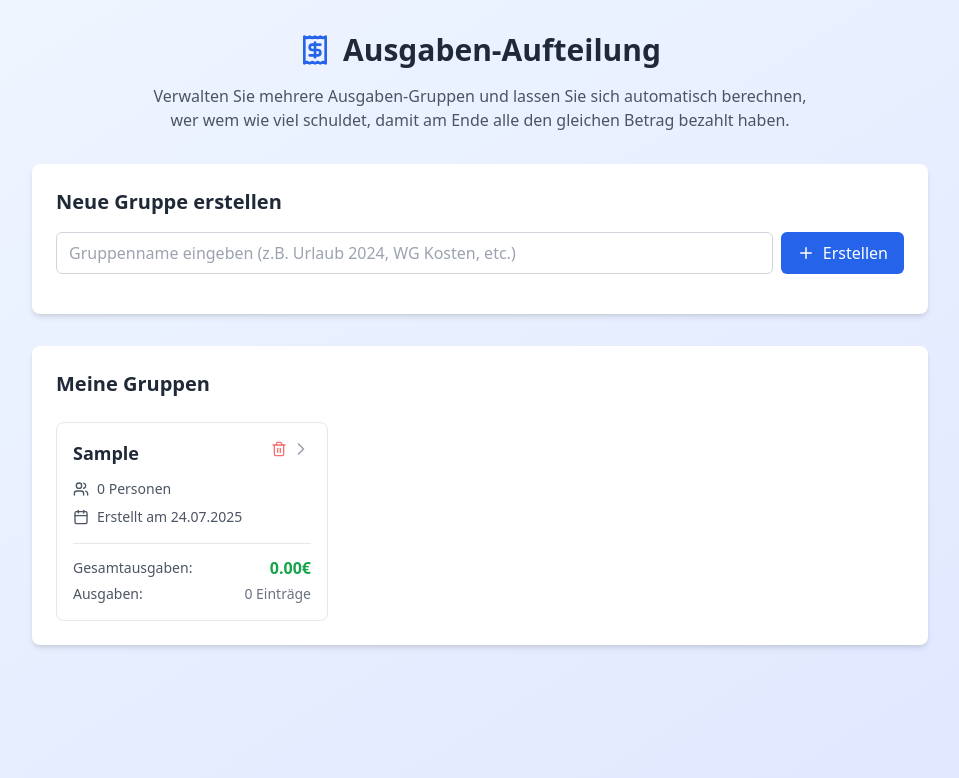
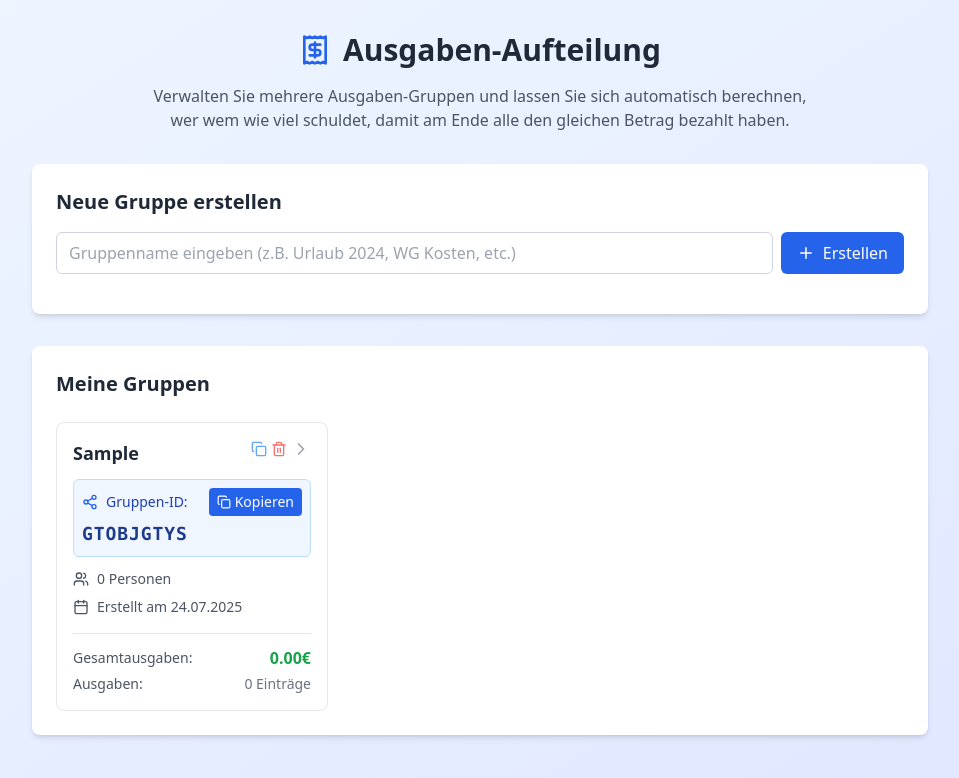
Before and after one commit to GitGhost75/expenses-bolt, a React (Vite) app: page / in a window 1280 px wide. Both pictures are taken after typing "Sample" into the empty fields and a click on the button "Erstellen". Shown: the top 778 px of the page, without its empty margins (160-1119 px from the left). Built offline with nearby package versions, Linux system fonts and the light colour scheme.

Commit message:
Gruppen-ID für das Teilen von Gruppen hinzufügen

```diff
--- a/src/App.tsx
+++ b/src/App.tsx
@@ -4,6 +4,7 @@ import { PersonManager } from './components/PersonManager';
 import { ExpenseManager } from './components/ExpenseManager';
 import { Summary } from './components/Summary';
 import { Group, Person, Expense } from './types';
+import { generateShareId } from './utils/groupUtils';
 import { Receipt, ArrowLeft } from 'lucide-react';
 
 function App() {
@@ -15,6 +16,7 @@ function App() {
   const addGroup = (name: string) => {
     const newGroup: Group = {
       id: Date.now().toString(),
+      shareId: generateShareId(),
       name,
       people: [],
       expenses: [],
--- a/src/components/GroupManager.tsx
+++ b/src/components/GroupManager.tsx
@@ -1,5 +1,5 @@
 import React, { useState } from 'react';
-import { Plus, Users, Calendar, Trash2, ChevronRight } from 'lucide-react';
+import { Plus, Users, Calendar, Trash2, ChevronRight, Share2, Copy, Check } from 'lucide-react';
 import { Group } from '../types';
 
 interface GroupManagerProps {
@@ -11,6 +11,7 @@ interface GroupManagerProps {
 
 export function GroupManager({ groups, onAddGroup, onRemoveGroup, onSelectGroup }: GroupManagerProps) {
   const [newGroupName, setNewGroupName] = useState('');
+  const [copiedGroupId, setCopiedGroupId] = useState<string | null>(null);
 
   const handleSubmit = (e: React.FormEvent) => {
     e.preventDefault();
@@ -30,6 +31,16 @@ export function GroupManager({ groups, onAddGroup, onRemoveGroup, onSelectGroup
 
   const getTotalExpenses = (group: Group) => {
     return group.expenses.reduce((sum, expense) => sum + expense.amount, 0);
+  };
+
+  const copyShareId = async (shareId: string, groupId: string) => {
+    try {
+      await navigator.clipboard.writeText(shareId);
+      setCopiedGroupId(groupId);
+      setTimeout(() => setCopiedGroupId(null), 2000);
+    } catch (err) {
+      console.error('Failed to copy share ID:', err);
+    }
   };
 
   return (
@@ -82,13 +93,57 @@ export function GroupManager({ groups, onAddGroup, onRemoveGroup, onSelectGroup
                     <button
                       onClick={(e) => {
                         e.stopPropagation();
+                        copyShareId(group.shareId, group.id);
+                      }}
+                      className="text-blue-400 hover:text-blue-600 transition-colors duration-200"
+                      title="Gruppen-ID kopieren"
+                    >
+                      {copiedGroupId === group.id ? <Check size={16} /> : <Copy size={16} />}
+                    </button>
+                    <button
+                      onClick={(e) => {
+                        e.stopPropagation();
                         onRemoveGroup(group.id);
                       }}
                       className="text-red-400 hover:text-red-600 transition-colors duration-200"
+                      title="Gruppe löschen"
                     >
                       <Trash2 size={16} />
                     </button>
                     <ChevronRight size={20} className="text-gray-400 group-hover:text-blue-600 transition-colors duration-200" />
+                  </div>
+                </div>
+
+                <div className="mb-3 p-2 bg-blue-50 rounded-md border border-blue-200">
+                  <div className="flex items-center justify-between">
+                    <div className="flex items-center gap-2">
+                      <Share2 size={16} className="text-blue-600" />
+                      <span className="text-sm font-medium text-blue-800">Gruppen-ID:</span>
+                    </div>
+                    <button
+                      onClick={(e) => {
+                        e.stopPropagation();
+                        copyShareId(group.shareId, group.id);
+                      }}
+                      className="flex items-center gap-1 px-2 py-1 text-sm bg-blue-600 text-white rounded hover:bg-blue-700 transition-colors duration-200"
+                    >
+                      {copiedGroupId === group.id ? (
+                        <>
+                          <Check size={14} />
+                          Kopiert!
+                        </>
+                      ) : (
+                        <>
+                          <Copy size={14} />
+                          Kopieren
+                        </>
+                      )}
+                    </button>
+                  </div>
+                  <div className="mt-1">
+                    <code className="text-lg font-mono font-bold text-blue-900 tracking-wider">
+                      {group.shareId}
+                    </code>
                   </div>
                 </div>
 
--- a/src/types.ts
+++ b/src/types.ts
@@ -13,6 +13,7 @@ export interface Expense {
 
 export interface Group {
   id: string;
+  shareId: string;
   name: string;
   people: Person[];
   expenses: Expense[];
--- /dev/null
+++ b/src/utils/groupUtils.ts
@@ -0,0 +1,10 @@
+export function generateShareId(): string {
+  const chars = 'ABCDEFGHIJKLMNOPQRSTUVWXYZ0123456789';
+  let result = '';
+
+  for (let i = 0; i < 9; i++) {
+    result += chars.charAt(Math.floor(Math.random() * chars.length));
+  }
+
+  return result;
+}
```
